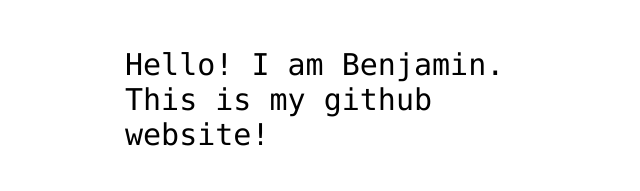
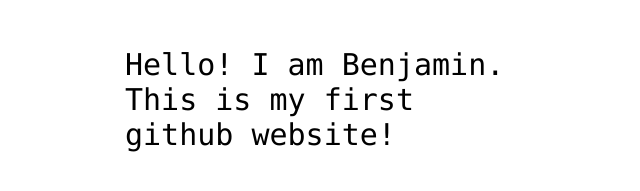
Before and after one commit to benijohn/benijohn.github.io, a plain HTML site: page index.html in a window 1280 px wide. Shown: the part 341-532 px from the top of the page, without its empty margins (315-955 px from the left). Drawn offline with Linux system fonts and the light colour scheme.

Commit message:
second commit now its my first git website

```diff
--- a/index.html
+++ b/index.html
@@ -12,7 +12,7 @@
 <img src="https://octodex.github.com/images/daftpunktocat-thomas.gif" id="octocat" alt="octocat-gif" />
 
 <!-- Change this code here by copy and pasting your template on line 15 -->
-<p>Hello! I am Benjamin. This is my github website!</p>
+<p>Hello! I am Benjamin. This is my first github website!</p>
 
 </body>
 </html>
```
